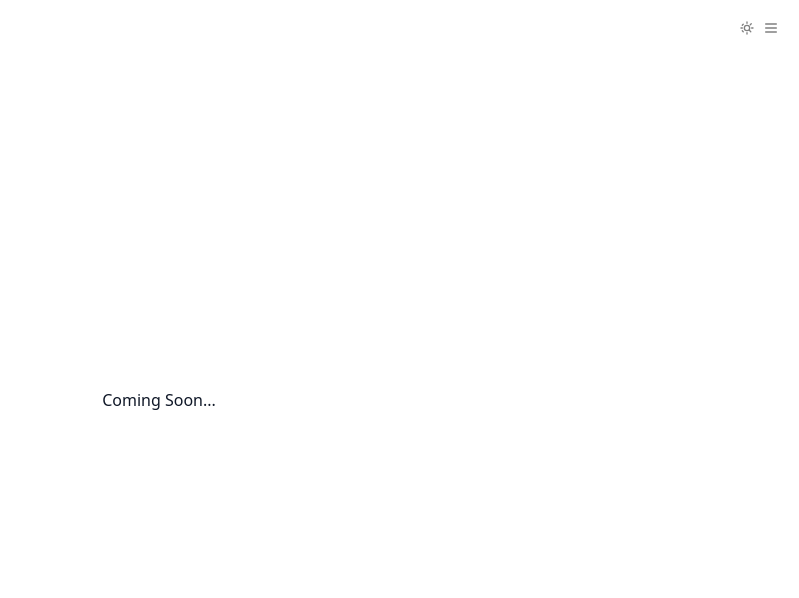
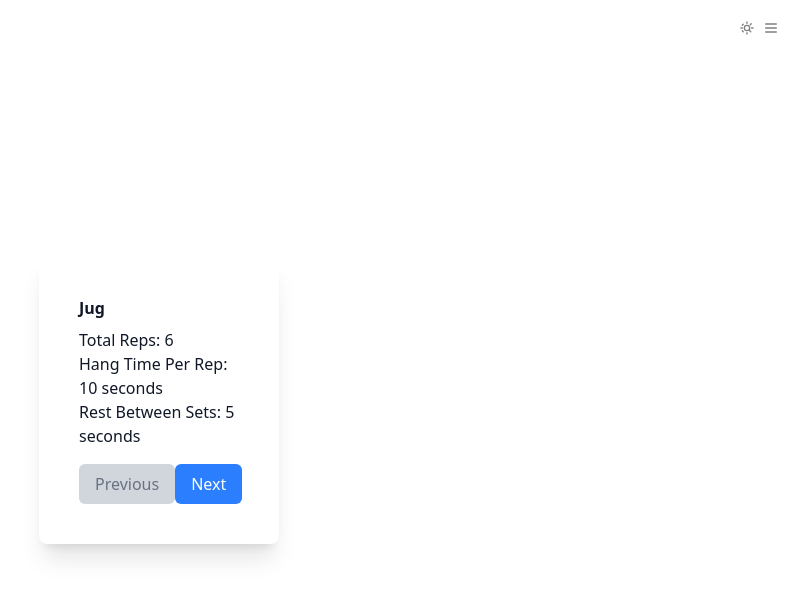
Before and after one commit to lyanrarue/board, a React (Vite) app: page / in a window 1280 px wide. Shown: the top 598 px of the page, without its empty margins (481-1280 px from the left). Built offline with nearby package versions, Linux system fonts and the light colour scheme.

Commit message:
feat: adding a basic central dashboard

```diff
--- a/src/App.tsx
+++ b/src/App.tsx
@@ -1,6 +1,8 @@
 import "./App.css";
 import DarkModeToggle from "./components/DarkModeToggle/DarkModeToggle";
 import NavPopover from "./components/Nav/Nav";
+import ProtocolDashboard from "./components/ProtocolDashboard/ProtocolDashboard";
+import Timer from "./components/Timer/Timer";
 
 const App = () => {
   return (
@@ -11,7 +13,9 @@ const App = () => {
           <NavPopover />
         </div>
       </div>
-      <div>Coming Soon...</div>
+      <div>
+        <ProtocolDashboard />
+      </div>
     </div>
   );
 };
--- a/src/components/Nav/Nav.tsx
+++ b/src/components/Nav/Nav.tsx
@@ -19,7 +19,7 @@ const Nav = () => {
       </button>
       {/* NavPopover */}
       {isOpen && (
-        <div className="absolute top-full mt-2 right-0 w-48 bg-white dark:bg-gray-800 text-gray-900 dark:text-gray-100 rounded-md shadow-lg">
+        <div className="absolute top-full mt-2 right-0 w-50 bg-white dark:bg-gray-800 text-gray-900 dark:text-gray-100 rounded-md shadow-lg">
           <NavPopover />
         </div>
       )}
--- a/src/components/Nav/NavPopover/NavPopover.tsx
+++ b/src/components/Nav/NavPopover/NavPopover.tsx
@@ -4,7 +4,7 @@ const NavPopover = () => {
       <div className="absolute top-[-6px] right-2 w-3 h-3 bg-white dark:bg-gray-800 transform rotate-45"></div>
       <ul className="py-2">
         <li className="px-4 py-2 hover:bg-gray-100 dark:hover:bg-gray-700 cursor-pointer">
-          Settings
+          Coming Soon
         </li>
       </ul>
     </div>
--- /dev/null
+++ b/src/components/ProtocolDashboard/ProtocolDashboard.tsx
@@ -0,0 +1,59 @@
+import { useState } from "react";
+import { defaultProtocol } from "../../data/data";
+
+const GripSetViewer = () => {
+  const [currentIndex, setCurrentIndex] = useState(0);
+  const gripSets = defaultProtocol.gripSets;
+
+  const handleNext = () => {
+    if (currentIndex < gripSets.length - 1) {
+      setCurrentIndex(currentIndex + 1);
+    }
+  };
+
+  const handlePrevious = () => {
+    if (currentIndex > 0) {
+      setCurrentIndex(currentIndex - 1);
+    }
+  };
+
+  const currentGripSet = gripSets[currentIndex];
+
+  return (
+    <div className="p-10 w-60 rounded-lg shadow-xl bg-white dark:bg-gray-800 text-gray-900 dark:text-gray-100">
+      <h2 className="text-l font-bold mb-2">{currentGripSet.name}</h2>
+      <p>Total Reps: {currentGripSet.totalReps}</p>
+      <p>Hang Time Per Rep: {currentGripSet.hangTimePerRepInSeconds} seconds</p>
+      <p>
+        Rest Between Sets: {currentGripSet.restBetweenSetsInSeconds} seconds
+      </p>
+
+      <div className="flex justify-between mt-4">
+        <button
+          onClick={handlePrevious}
+          disabled={currentIndex === 0}
+          className={`px-4 py-2 rounded-md ${
+            currentIndex === 0
+              ? "bg-gray-300 text-gray-500 cursor-not-allowed"
+              : "bg-blue-500 text-white hover:bg-blue-600"
+          }`}
+        >
+          Previous
+        </button>
+        <button
+          onClick={handleNext}
+          disabled={currentIndex === gripSets.length - 1}
+          className={`px-4 py-2 rounded-md ${
+            currentIndex === gripSets.length - 1
+              ? "bg-gray-300 text-gray-500 cursor-not-allowed"
+              : "bg-blue-500 text-white hover:bg-blue-600"
+          }`}
+        >
+          Next
+        </button>
+      </div>
+    </div>
+  );
+};
+
+export default GripSetViewer;
--- /dev/null
+++ b/src/components/Timer/Timer.tsx
@@ -0,0 +1,26 @@
+import { useState, useEffect } from "react";
+
+interface TimerProps {
+  totalTimeInSeconds: number;
+}
+
+const Timer = () => {
+  const [seconds, setSeconds] = useState(0);
+
+  useEffect(() => {
+    const interval = setInterval(() => {
+      setSeconds((prevSeconds) => prevSeconds + 1);
+    }, 1000);
+
+    // Cleanup the interval on component unmount
+    return () => clearInterval(interval);
+  }, []);
+
+  return (
+    <div className="text-lg font-bold">
+      Timer: {seconds} second{seconds !== 1 ? "s" : ""}
+    </div>
+  );
+};
+
+export default Timer;
--- /dev/null
+++ b/src/data/data.ts
@@ -0,0 +1,53 @@
+export interface GripSet {
+  name: string;
+  totalReps: number;
+  hangTimePerRepInSeconds: number;
+  restBetweenSetsInSeconds: number;
+}
+
+export interface Protocol {
+  restBetweenHangsInSeconds: number;
+  gripSets: GripSet[];
+}
+
+export const defaultProtocol: Protocol = {
+  restBetweenHangsInSeconds: 180,
+  gripSets: [
+    {
+      name: "Jug",
+      totalReps: 6,
+      hangTimePerRepInSeconds: 10,
+      restBetweenSetsInSeconds: 5,
+    },
+    {
+      name: "IMR 2 Pad 3F Pocket",
+      totalReps: 6,
+      hangTimePerRepInSeconds: 10,
+      restBetweenSetsInSeconds: 5,
+    },
+    {
+      name: "Medium Edge Half Crimp",
+      totalReps: 6,
+      hangTimePerRepInSeconds: 10,
+      restBetweenSetsInSeconds: 5,
+    },
+    {
+      name: "MR 2 Pad 3F Pocket",
+      totalReps: 6,
+      hangTimePerRepInSeconds: 10,
+      restBetweenSetsInSeconds: 5,
+    },
+    {
+      name: "Large Edge Open Hand",
+      totalReps: 6,
+      hangTimePerRepInSeconds: 10,
+      restBetweenSetsInSeconds: 5,
+    },
+    {
+      name: "MRP 2 Pad 3F Pocket",
+      totalReps: 6,
+      hangTimePerRepInSeconds: 10,
+      restBetweenSetsInSeconds: 5,
+    },
+  ],
+};
```
